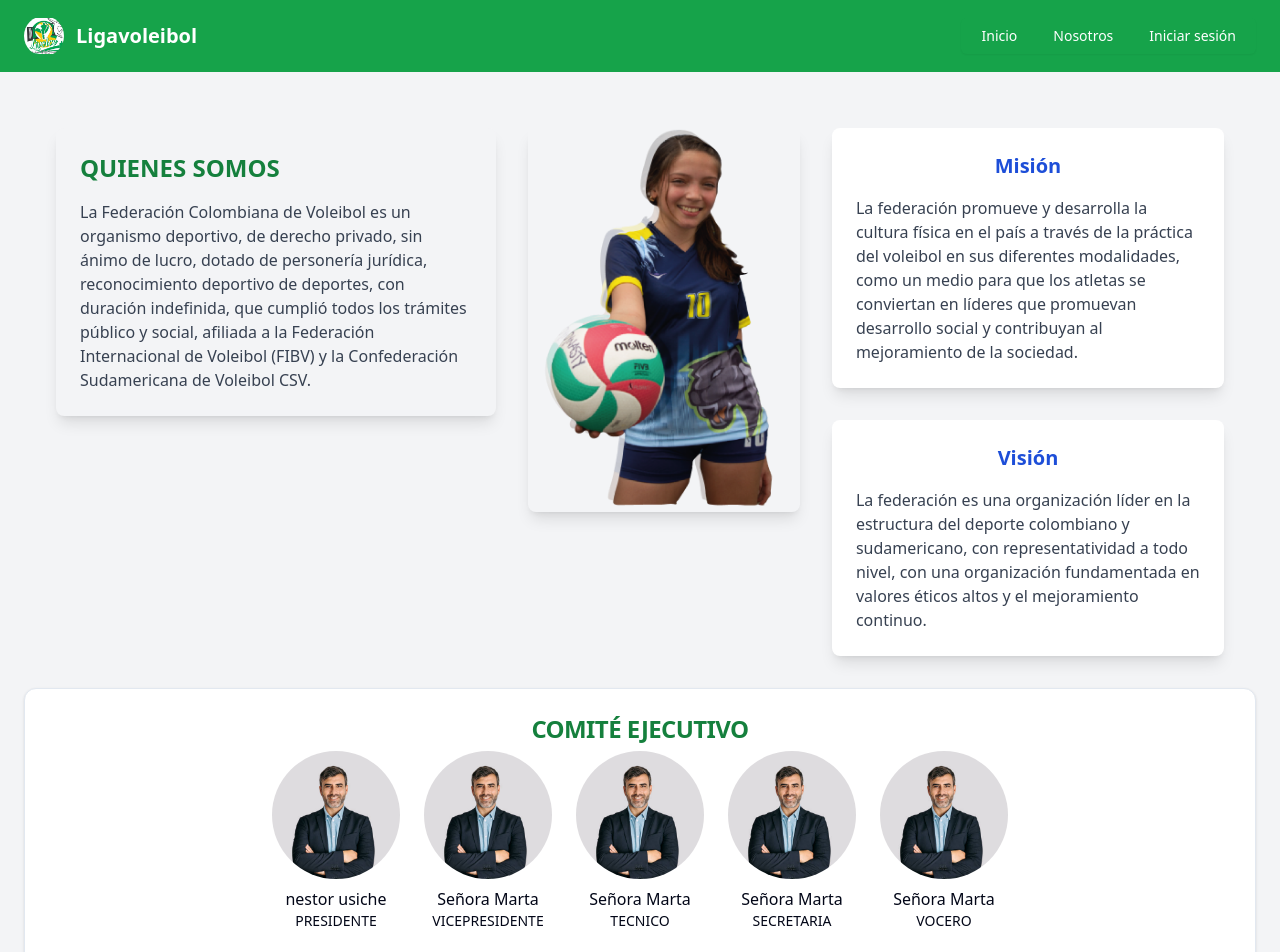
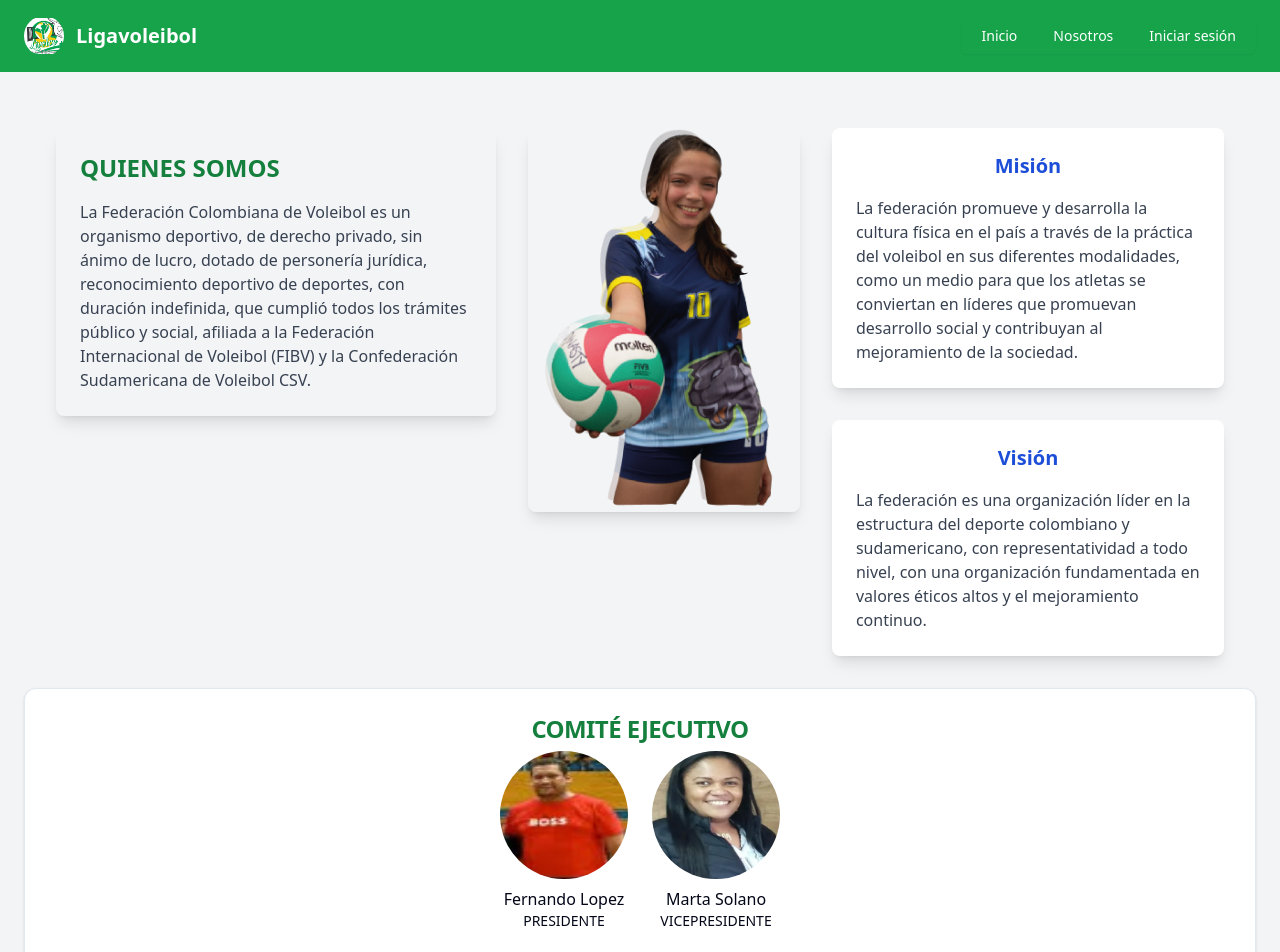
Before and after one commit to jobeso2002/despliegue_frontend_proy_final, a React (Vite) app: page /nosotros in a window 1280 px wide. Shown: the top 952 px of the page. Built offline with nearby package versions, Linux system fonts and the light colour scheme; no server answers.

Commit message:
fto representante liga

```diff
--- a/src/home/principal/nosotros/nosotros.tsx
+++ b/src/home/principal/nosotros/nosotros.tsx
@@ -1,5 +1,6 @@
 import { Card, CardContent, CardHeader, CardTitle } from "@/components/ui/card";
-import fondopersona from "@/assets/fondoperso.jpg";
+import marta from "@/assets/martaligavoleivolpresidente.png";
+import fernando from "@/assets/fer1.png";
 import deporte from "@/assets/iniciocarusel/Quienessomos.png";
 import Autoplay from "embla-carousel-autoplay";
 import {
@@ -137,52 +138,22 @@ function Nosotros() {
               <div className="flex gap-6 overflow-x-auto sm:overflow-visible sm:flex-wrap justify-start sm:justify-center px-2">
                 <div className="flex-shrink-0 text-center">
                   <img
-            src={fondopersona}
-            alt="Integrante 1"
-            className="w-24 h-24 sm:w-32 sm:h-32 object-cover rounded-full mx-auto"
+                    src={fernando}
+                    alt="Fernando Lopez"
+                    className="w-24 h-24 sm:w-32 sm:h-32  rounded-full mx-auto"
                   />
-          <p className="mt-2 text-sm sm:text-base">nestor usiche</p>
+                  <p className="mt-2 text-sm sm:text-base">Fernando Lopez</p>
                   <p className="text-xs sm:text-sm">PRESIDENTE</p>
                 </div>
 
                 <div className="flex-shrink-0 text-center">
                   <img
-            src={fondopersona}
-            alt="Integrante 2"
-            className="w-24 h-24 sm:w-32 sm:h-32 object-cover rounded-full mx-auto"
+                    src={marta}
+                    alt="Marta"
+                    className="w-24 h-24 sm:w-32 sm:h-32  rounded-full mx-auto"
                   />
-          <p className="mt-2 text-sm sm:text-base">Señora Marta</p>
+                  <p className="mt-2 text-sm sm:text-base">Marta Solano</p>
                   <p className="text-xs sm:text-sm">VICEPRESIDENTE</p>
-        </div>
-
-        <div className="flex-shrink-0 text-center">
-          <img
-            src={fondopersona}
-            alt="Integrante 3"
-            className="w-24 h-24 sm:w-32 sm:h-32 object-cover rounded-full mx-auto"
-          />
-          <p className="mt-2 text-sm sm:text-base">Señora Marta</p>
-          <p className="text-xs sm:text-sm">TECNICO</p>
-        </div>
-
-        <div className="flex-shrink-0 text-center">
-          <img
-            src={fondopersona}
-            alt="Integrante 4"
-            className="w-24 h-24 sm:w-32 sm:h-32 object-cover rounded-full mx-auto"
-          />
-          <p className="mt-2 text-sm sm:text-base">Señora Marta</p>
-          <p className="text-xs sm:text-sm">SECRETARIA</p>
-        </div>
-
-        <div className="flex-shrink-0 text-center">
-          <img
-            src={fondopersona}
-            alt="Integrante 5"
-            className="w-24 h-24 sm:w-32 sm:h-32 object-cover rounded-full mx-auto"
-          />
-          <p className="mt-2 text-sm sm:text-base">Señora Marta</p>
-          <p className="text-xs sm:text-sm">VOCERO</p>
                 </div>
               </div>
             </CardContent>
```
Also changed, not shown: src/assets/fer1.png (added), src/assets/martaligavoleivolpresidente.png (added). Lines whose indentation alone changed are shown as unchanged.
